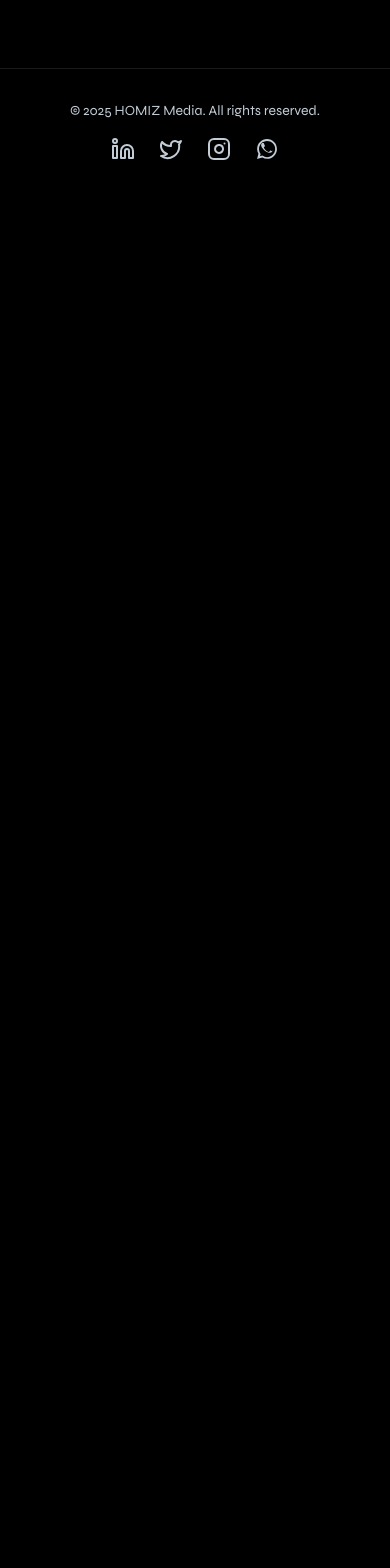
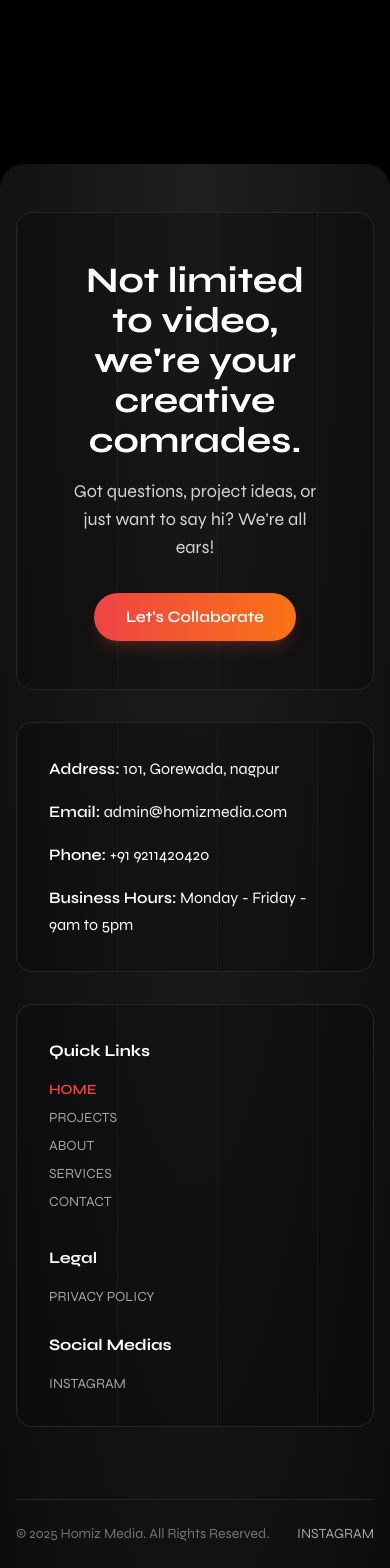
Before and after one commit to IMADILKHAN/homeiz_v2, a Next.js app: page / in a window 390 px wide. Shown: the part 8329-9897 px from the top of the page. Before the commit the page ends 8522 px from the top, so only its background shows below. Built offline with nearby package versions, Linux system fonts and the light colour scheme.

Commit message:
changed footer

```diff
--- a/src/app/layout.tsx
+++ b/src/app/layout.tsx
@@ -2,8 +2,9 @@
 import type { Metadata } from 'next';
 import { Toaster } from '@/components/ui/toaster';
 import Header from '@/components/layout/Header';
-import Footer from '@/components/layout/Footer';
+
 import './globals.css';
+import { Footer } from '@/components/layout/Footer';
 
 export const metadata: Metadata = {
   title: 'HOMIZ Media - Portfolio',
--- a/src/components/layout/Footer.tsx
+++ b/src/components/layout/Footer.tsx
@@ -1,33 +1,89 @@
+import { Button } from '@/components/ui/button';
 import Link from 'next/link';
-import { Linkedin, Twitter, Instagram } from 'lucide-react';
 
-export default function Footer() {
+export function Footer() {
   return (
-    <footer className="border-t border-white/10">
-      <div className="container mx-auto px-4 py-8">
-        <div className="flex flex-col md:flex-row justify-between items-center">
-          <p className="text-sm text-muted-foreground">&copy; {new Date().getFullYear()} HOMIZ Media. All rights reserved.</p>
-          <div className="flex items-center space-x-6 mt-4 md:mt-0">
-             <Link href="#" aria-label="LinkedIn" className="text-muted-foreground hover:text-primary transition-colors">
-              <Linkedin className="h-6 w-6" />
-            </Link>
-            <Link href="#" aria-label="Twitter" className="text-muted-foreground hover:text-primary transition-colors">
-              <Twitter className="h-6 w-6" />
-            </Link>
-            <Link href="https://www.instagram.com/homiz.in/" target="_blank" rel="noopener noreferrer" aria-label="Instagram" className="text-muted-foreground hover:text-primary transition-colors">
-              <Instagram className="h-6 w-6" />
-            </Link>
-            <Link href="https://api.whatsapp.com/send?phone=9156260436" target="_blank" rel="noopener noreferrer" className="text-muted-foreground hover:text-primary transition-colors">
-               <svg
-                  xmlns="http://www.w3.org/2000/svg"
-                  width="24"
-                  height="24"
-                  viewBox="0 0 24 24"
-                  fill="currentColor"
-                >
-                  <path d="M12.04 2C6.58 2 2.13 6.45 2.13 11.91C2.13 13.66 2.59 15.36 3.45 16.86L2.06 21.94L7.31 20.55C8.75 21.33 10.35 21.82 12.04 21.82C17.5 21.82 21.95 17.37 21.95 11.91C21.95 6.45 17.5 2 12.04 2M12.04 20.15C10.51 20.15 9.01 19.68 7.76 18.8L7.31 18.53L4.92 19.22L5.64 16.91L5.35 16.44C4.5 15.08 4.02 13.53 4.02 11.91C4.02 7.55 7.63 3.94 12.04 3.94C14.2 3.94 16.21 4.79 17.76 6.34C19.31 7.89 20.16 9.9 20.16 11.91C20.16 16.27 16.45 20.15 12.04 20.15M17.43 14.41C17.16 14.28 15.96 13.69 15.71 13.59C15.47 13.5 15.28 13.5 15.09 13.77C14.91 14.04 14.31 14.73 14.12 14.92C13.93 15.11 13.74 15.15 13.47 15.02C13.2 14.88 12.04 14.49 10.73 13.25C9.71 12.29 9.02 11.12 8.87 10.85C8.73 10.58 8.86 10.45 9 10.31C9.13 10.18 9.29 9.99 9.46 9.82C9.63 9.65 9.71 9.53 9.85 9.26C9.99 8.99 9.9 8.76 9.81 8.57C9.72 8.38 9.17 7.08 8.92 6.51C8.68 5.94 8.43 6.01 8.24 6.01C8.04 6.01 7.85 5.99 7.66 5.99C7.47 5.99 7.18 6.07 6.94 6.34C6.7 6.61 6.13 7.15 6.13 8.3C6.13 9.45 6.98 10.54 7.12 10.73C7.26 10.92 9.12 13.75 11.92 14.97C12.68 15.31 13.28 15.49 13.78 15.63C14.44 15.81 14.99 15.77 15.42 15.72C15.91 15.66 17.11 15.03 17.35 14.46C17.59 13.89 17.59 13.41 17.5 13.28C17.41 13.14 17.27 13.04 17.43 14.41Z" />
-                </svg>
-            </Link>
+    <footer
+      className="rounded-t-3xl overflow-hidden mt-24"
+      style={{
+        background: 'radial-gradient(ellipse at top, hsl(0, 0%, 12%), hsl(0, 0%, 5%))'
+      }}
+    >
+      <div className="container mx-auto px-4 py-12 space-y-8">
+
+        {/* Top CTA Section - NOW IN A BOX */}
+        <div
+          className="bg-black/20 border border-neutral-800 rounded-2xl p-12 text-center"
+          style={{
+            backgroundImage: 'repeating-linear-gradient(90deg, rgba(255, 255, 255, 0.03) 0px, rgba(255, 255, 255, 0.03) 1px, transparent 1px, transparent 100px)'
+          }}
+        >
+          <h2 className="text-4xl md:text-6xl font-bold text-white max-w-4xl mx-auto">
+            Not limited to video, we're your creative comrades.
+          </h2>
+          <p className="mt-4 text-lg text-neutral-300 max-w-xl mx-auto">
+            Got questions, project ideas, or just want to say hi? We're all ears!
+          </p>
+          <Button asChild size="lg" className="mt-8 rounded-full bg-gradient-to-r from-red-500 to-orange-500 text-white font-semibold text-base px-8 py-6 shadow-lg shadow-red-500/20 transition-transform duration-300 hover:scale-105">
+            <Link href="#contact">Let's Collaborate</Link>
+          </Button>
+        </div>
+
+        {/* Main Footer Content with a 2-column primary grid */}
+        <div className="grid grid-cols-1 lg:grid-cols-2 gap-8">
+
+          {/* Column 1: Address Details Box */}
+          <div
+            className="bg-black/20 border border-neutral-800 rounded-2xl p-8 space-y-4"
+            style={{
+              backgroundImage: 'repeating-linear-gradient(90deg, rgba(255, 255, 255, 0.03) 0px, rgba(255, 255, 255, 0.03) 1px, transparent 1px, transparent 100px)'
+            }}
+          >
+            <p><strong className="font-semibold text-white">Address:</strong> 101, Gorewada, nagpur</p>
+            <p><strong className="font-semibold text-white">Email:</strong> admin@homizmedia.com</p>
+            <p><strong className="font-semibold text-white">Phone:</strong> +91 9211420420</p>
+            <p><strong className="font-semibold text-white">Business Hours:</strong> Monday - Friday - 9am to 5pm</p>
+          </div>
+
+          {/* Column 2: Contains the nested grid for links */}
+          <div
+            className="bg-black/20 border border-neutral-800 rounded-2xl p-8"
+            style={{
+              backgroundImage: 'repeating-linear-gradient(90deg, rgba(255, 255, 255, 0.03) 0px, rgba(255, 255, 255, 0.03) 1px, transparent 1px, transparent 100px)'
+            }}
+          >
+            <div className="grid grid-cols-1 sm:grid-cols-2 gap-8">
+              <div>
+                <h4 className="font-bold text-white mb-4">Quick Links</h4>
+                <ul className="space-y-2 text-sm text-neutral-400">
+                  <li><Link href="#" className="hover:text-white text-red-500 font-semibold">HOME</Link></li>
+                  <li><Link href="#" className="hover:text-white">PROJECTS</Link></li>
+                  <li><Link href="#" className="hover:text-white">ABOUT</Link></li>
+                  <li><Link href="#" className="hover:text-white">SERVICES</Link></li>
+                  <li><Link href="#" className="hover:text-white">CONTACT</Link></li>
+                </ul>
+              </div>
+              <div>
+                <h4 className="font-bold text-white mb-4">Legal</h4>
+                <ul className="space-y-2 text-sm text-neutral-400 mb-6">
+                  <li><Link href="#" className="hover:text-white">PRIVACY POLICY</Link></li>
+                </ul>
+                <h4 className="font-bold text-white mb-4">Social Medias</h4>
+                <ul className="space-y-2 text-sm text-neutral-400">
+                  <li><Link href="#" className="hover:text-white">INSTAGRAM</Link></li>
+                </ul>
+              </div>
+            </div>
+          </div>
+        </div>
+      </div>
+
+      {/* Bottom Bar */}
+      <div className="container mx-auto px-4 py-6">
+        <div className="flex justify-between items-center text-sm border-t border-neutral-800 pt-6">
+          <p className="text-neutral-500">© {new Date().getFullYear()} Homiz Media. All Rights Reserved.</p>
+          <div className="flex space-x-4">
+            <Link href="#" className="text-neutral-400 hover:text-white">INSTAGRAM</Link>
           </div>
         </div>
       </div>
```
